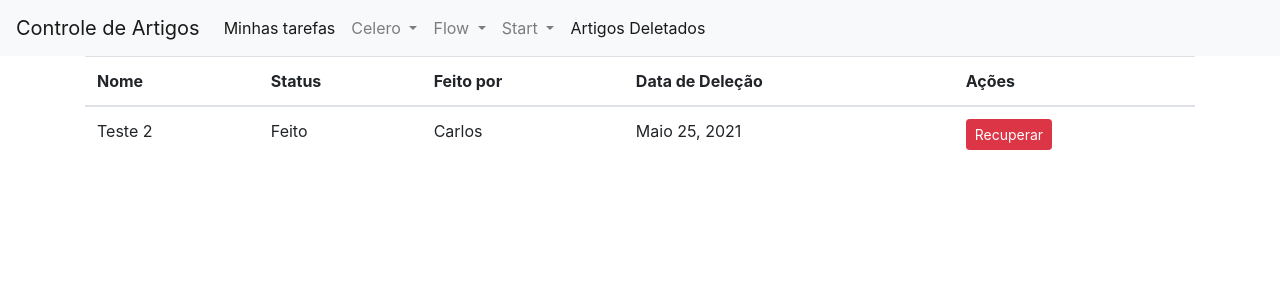
After one commit to carlitos5525/controledeartigos, a Django app: page /artigos/deletados/ in a window 1280 px wide. The commit adds this page. Shown: the top 300 px of the page. Run offline with Django 3.2, Linux system fonts and the light colour scheme; data comes from the database, SQL or seed files in the repository; both versions use the stored data as it was after the commit; some libraries are stand-ins or nearby versions.

Commit message:
Add article recuperation

```diff
--- a/controledeartigos/articles/urls.py
+++ b/controledeartigos/articles/urls.py
@@ -11,4 +11,6 @@ urlpatterns = [
     path('novo_artigo/', views.create_article, name='create_article'),
     path('editar/<str:id>', views.edit_article, name='edit_article'),
     path('deletar/<str:id>', views.delete_article, name='delete_article'),
+    path('deletados/', views.list_deleted_articles, name='list_deleted_articles'),
+    path('recuperar/<str:id>', views.recuperate_article, name='recuperate_article'),
 ]
--- a/controledeartigos/articles/views.py
+++ b/controledeartigos/articles/views.py
@@ -67,7 +67,6 @@ def edit_article(request, id):
 def delete_article(request, id):
     template_name = 'article/delete_article.html'
     article = get_object_or_404(Article, article_id=id, is_deleted=False)
-    print(article.name)
     article.is_deleted = True
     article.save()
     if article.product == 'CE':
@@ -76,3 +75,22 @@ def delete_article(request, id):
         return redirect('artigos:start_list_articles')
     elif article.product == 'FW':
         return redirect('artigos:flow_list_articles')
+
+def list_deleted_articles(request):
+    template_name = 'articles/list_deleted_articles.html'
+    context = {}
+    deleted_articles = Article.objects.filter(is_deleted=True)
+    context['articles'] = deleted_articles
+    return render(request, template_name, context)
+
+def recuperate_article(request, id):
+    template_name = 'article/delete_article.html'
+    article = get_object_or_404(Article, article_id=id, is_deleted=True)
+    article.is_deleted = False
+    article.save()
+    if article.product == 'CE':
+        return redirect('artigos:celero_list_articles')
+    elif article.product == 'ST':
+        return redirect('artigos:start_list_articles')
+    elif article.product == 'FW':
+        return redirect('artigos:flow_list_articles')
--- /dev/null
+++ b/controledeartigos/templates/articles/list_deleted_articles.html
@@ -0,0 +1,40 @@
+{% extends 'base.html' %}
+
+{% block body %}
+
+    <div class="container">
+        <div class="row">
+            <div class="col-md-12">
+                <table class="table">
+                    <thead>
+                      <tr>
+                        <th scope="col">Nome</th>
+                        <th scope="col">Status</th>
+                        <th scope="col">Feito por</th>
+                        <th scope="col">Data de Deleção</th>
+                        <th scope="col">Ações</th>
+                      </tr>
+                    </thead>
+                    <tbody>
+                          {% for article in articles  %}
+                          <tr>
+                            <td>{{article.name}}</td>
+                            <td>{{article.get_status_display}}</td>
+                            <td>{{article.owner.first_name}}</td>
+                            <td>{{article.last_updated}}</td>
+
+                            <td>
+                              <a href="{% url 'artigos:recuperate_article' article.article_id  %}" class="btn btn-danger btn-sm confirm-recuperation" data-toggle="modal", data-target="#confirmRecuperationModal" id="recuperationButton-{{ article.article_id }}" >Recuperar</a>
+                            </td>
+                          </tr>
+                          {% endfor %}
+                    </tbody>
+                  </table>
+            </div>
+        </div>
+        {% include 'partials/confirm_article_recuperation.html' %}
+    </div>
+
+
+
+{% endblock body %}
--- a/controledeartigos/templates/base.html
+++ b/controledeartigos/templates/base.html
@@ -54,7 +54,11 @@
                   <a class="dropdown-item" href="#">Novo Artigo</a>
                 </div>
               </li>
+              <li class="nav-item active">
+                <a class="nav-link" href="{% url 'artigos:list_deleted_articles' %}">Artigos Deletados <span class="sr-only"></span></a>
+              </li>
             </ul>
+
           </div>
         </nav>
 
@@ -80,6 +84,13 @@
                 var caller = $('#confirmDeleteButtonModal').closest('.modal').attr('caller-id');
                 window.location = $('#'.concat(caller)).attr('href');
             });
+            $(document).on('click', '.confirm-recuperation', function() {
+                $('#confirmRecuperationModal').attr('caller-id', $(this).attr('id'));
+            });
+            $(document).on('click', '#confirmRecuperationButtonModal', function(){
+                var caller = $('#confirmRecuperationButtonModal').closest('.modal').attr('caller-id');
+                window.location = $('#'.concat(caller)).attr('href');
+            });
           </script>
         </footer>
     </body>
--- /dev/null
+++ b/controledeartigos/templates/partials/confirm_article_recuperation.html
@@ -0,0 +1,13 @@
+<div class="modal fade" id="confirmRecuperationModal" tabindex="-1" caller-id="" role="dialog" aria-labelledby="confirmRecuperationModalLabel" aria-hidden="true">
+    <div class="modal-dialog" role="document">
+        <div class="modal-content">
+            <div class="modal-body confirm-delete">
+                Tem certeza que deseja recuperar o artigo?
+            </div>
+            <div class="modal-footer">
+                <button type="button" class="btn btn-secondary" data-dismiss="modal">Cancelar</button>
+                <button type="button" class="btn btn-danger" data-dismiss="modal" id="confirmRecuperationButtonModal">Recuperar</button>
+            </div>
+        </div>
+    </div>
+</div>
```
Also changed, not shown: controledeartigos/db.sqlite3.
